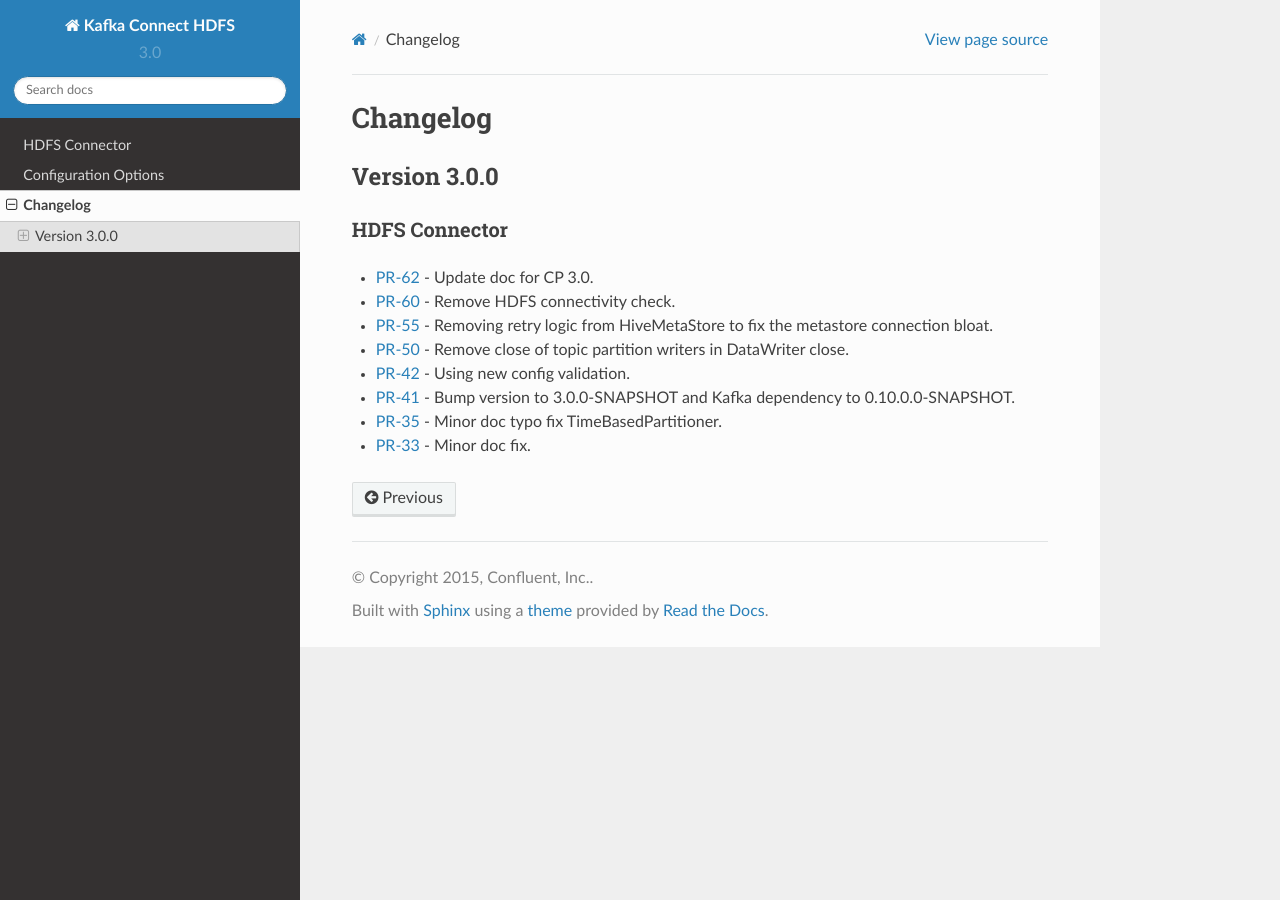
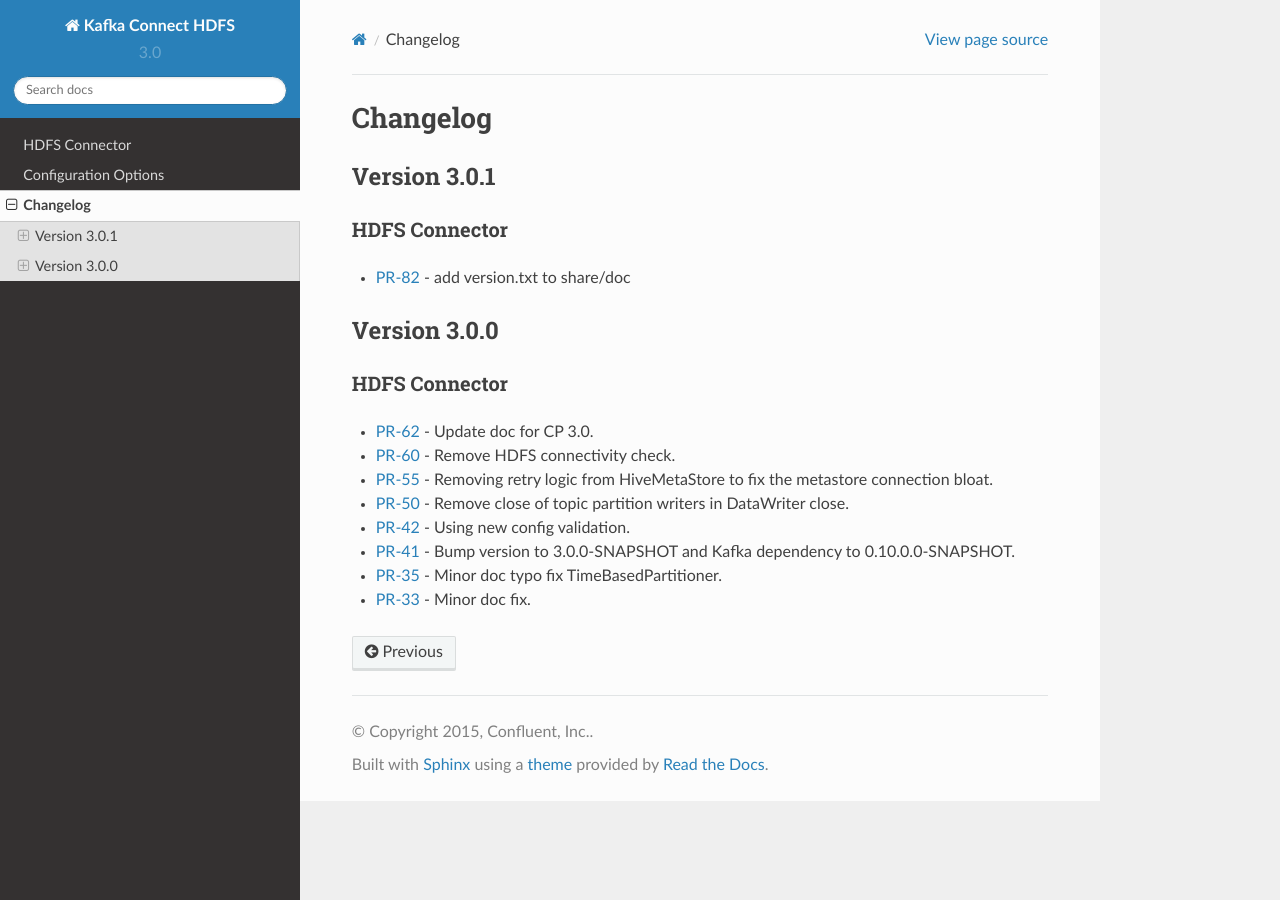
Before and after one commit to qubole/streamx, a Sphinx documentation site: the page built from docs/changelog.rst, in a window 1280 px wide. Built offline with Sphinx 7.4.7 and the Read the Docs theme 2.0.0, drawn with Linux system fonts in a browser that asks for light colours.

Commit message:
3.0.1 changelog

```diff
--- a/docs/changelog.rst
+++ b/docs/changelog.rst
@@ -2,6 +2,13 @@
 
 Changelog
 =========
+
+Version 3.0.1
+-------------
+
+HDFS Connector
+~~~~~~~~~~~~~~
+* `PR-82 <https://github.com/confluentinc/kafka-connect-hdfs/pull/82>`_ - add version.txt to share/doc
 
 Version 3.0.0
 -------------
```
